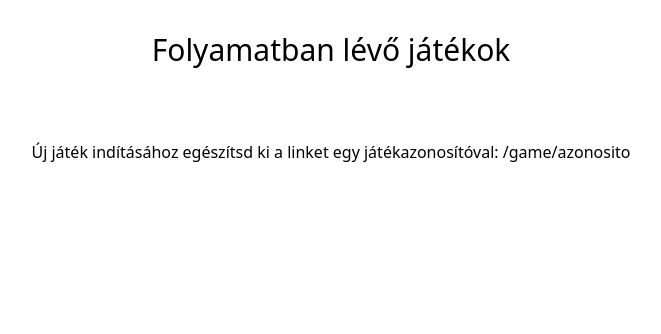
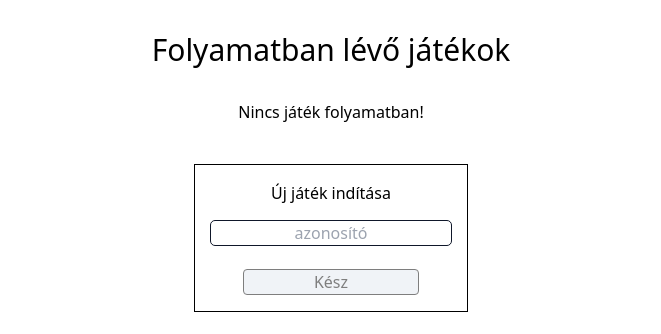
Before and after one commit to TomaSajt/honfoglalo-legacy, a SvelteKit app: page /game in a window 1280 px wide. Shown: the top 334 px of the page, without its empty margins (309-970 px from the left). Built offline with nearby package versions, Linux system fonts and the light colour scheme.

Commit message:
Add new game creation

```diff
--- a/src/routes/game/+page.svelte
+++ b/src/routes/game/+page.svelte
@@ -1,9 +1,9 @@
 <script lang="ts">
-    import { navigating, page } from "$app/stores";
-    import { gameState } from "$lib/stores";
+    import { goto } from "$app/navigation";
     import { onMount } from "svelte";
 
     let gameIds: string[] = [];
+    let newGameId: string = "";
 
     onMount(() => reloadGameIds());
 
@@ -35,7 +35,28 @@
                     </button>
                 </div>
             </div>
+        {:else}
+            <div>Nincs játék folyamatban!</div>
         {/each}
     </div>
-    <div class="text-center pt-10">Új játék indításához egészítsd ki a linket egy játékazonosítóval: /game/azonosito</div>
+    <div class="pt-10">
+        <div class="flex flex-col gap-4 p-4 border border-black w-fit mx-auto">
+            <span class="text-center">Új játék indítása</span>
+            <input
+                type="text"
+                bind:value={newGameId}
+                class="outline focus:outline-2 outline-1 rounded outline-slate-900 w-60 text-center"
+                placeholder="azonosító"
+            />
+            <div class="px-8 pt-2">
+                <button
+                    disabled={newGameId == ""}
+                    on:click={() => goto(`/game/${encodeURI(newGameId)}`)}
+                    class="disabled:opacity-50 bg-slate-200 w-full rounded border border-black"
+                >
+                    Kész
+                </button>
+            </div>
+        </div>
+    </div>
 </div>
```
